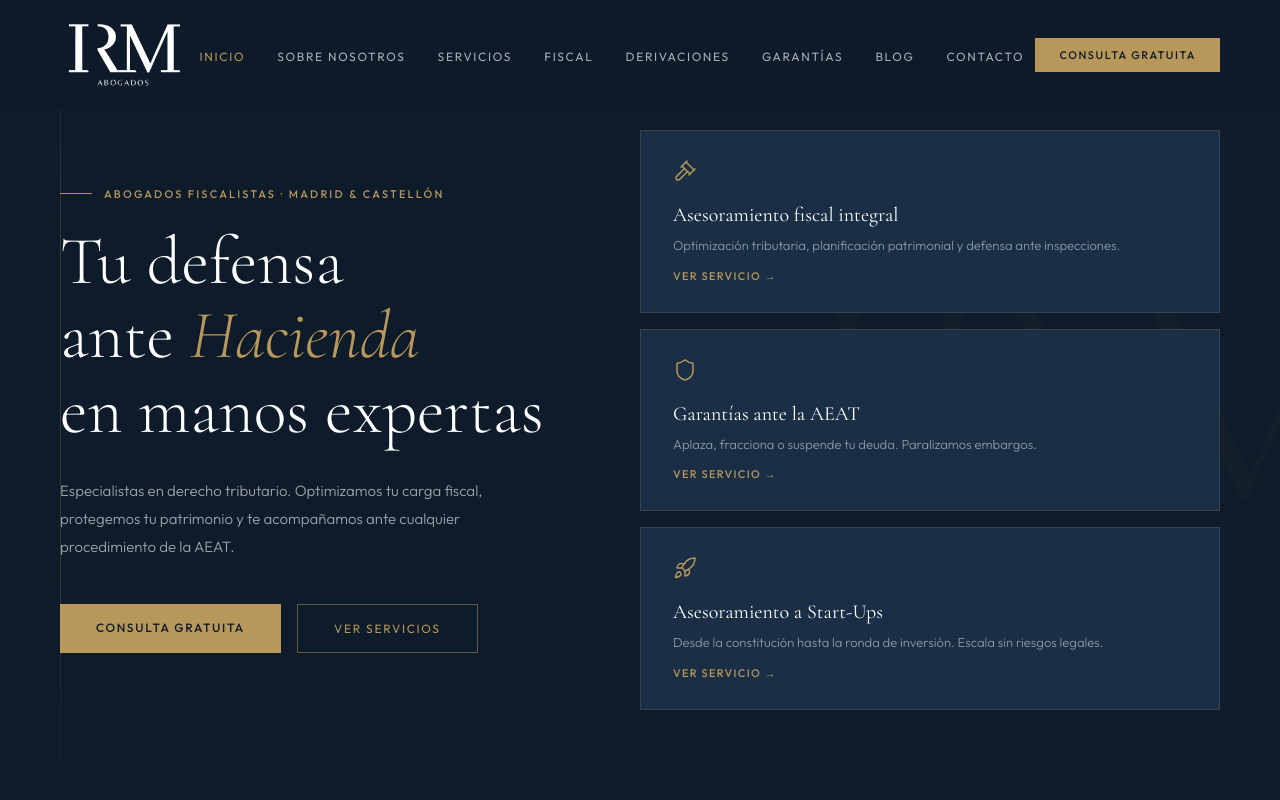
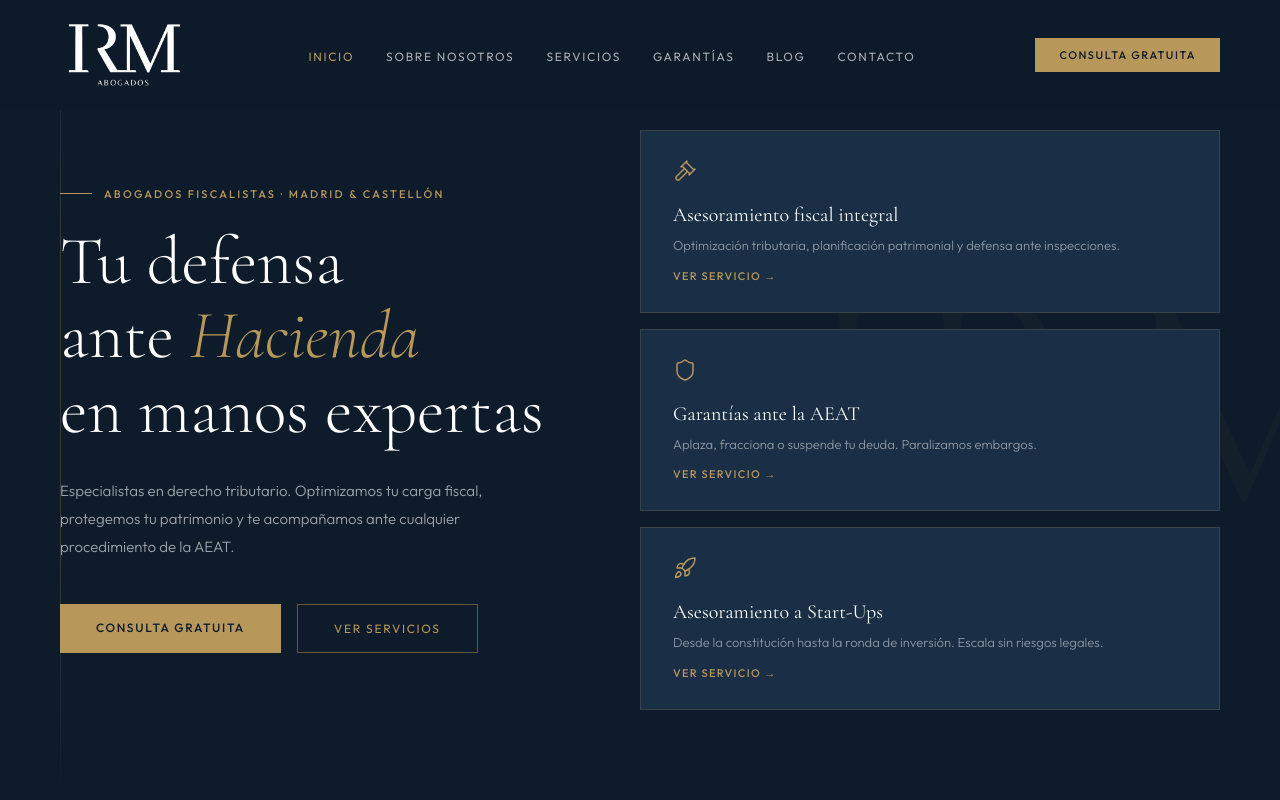
Before and after one commit to Ivanrm01/IRM-Abogados, a Next.js app: page / in a window 1280 px wide. Shown: the top 800 px of the page. Built offline with nearby package versions, Linux system fonts and the light colour scheme.

Commit message:
Update Nav.jsx

```diff
--- a/components/Nav.jsx
+++ b/components/Nav.jsx
@@ -9,8 +9,6 @@ const links = [
   { href: '/', label: 'Inicio' },
   { href: '/sobre-nosotros', label: 'Sobre nosotros' },
   { href: '/servicios', label: 'Servicios' },
-  { href: '/fiscal', label: 'Fiscal' },
-  { href: '/derivaciones-responsabilidad-tributaria', label: 'Derivaciones' },
   { href: '/garantias-deuda-aeat', label: 'Garantías' },
   { href: '/blog', label: 'Blog' },
   { href: '/contacto', label: 'Contacto' },
```
